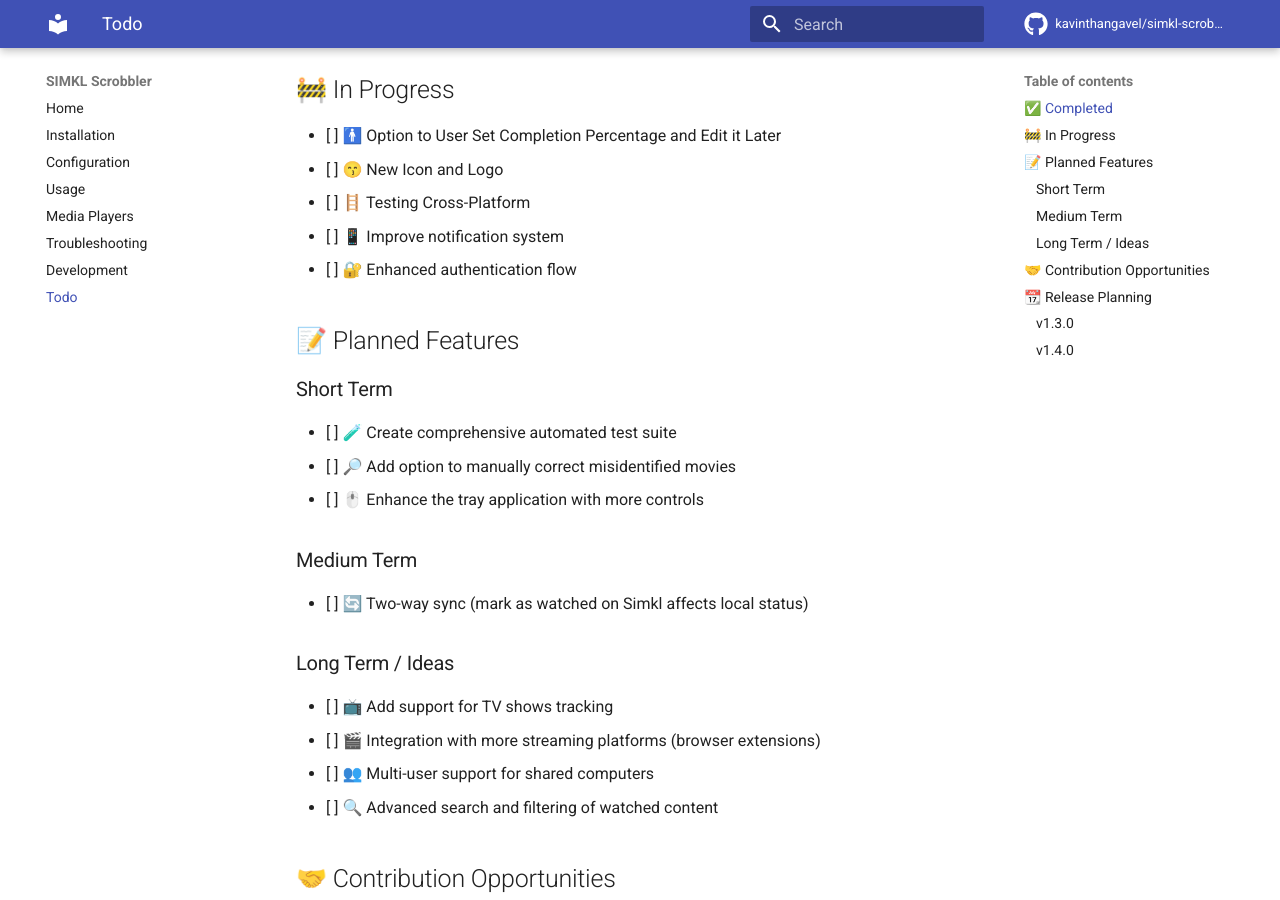
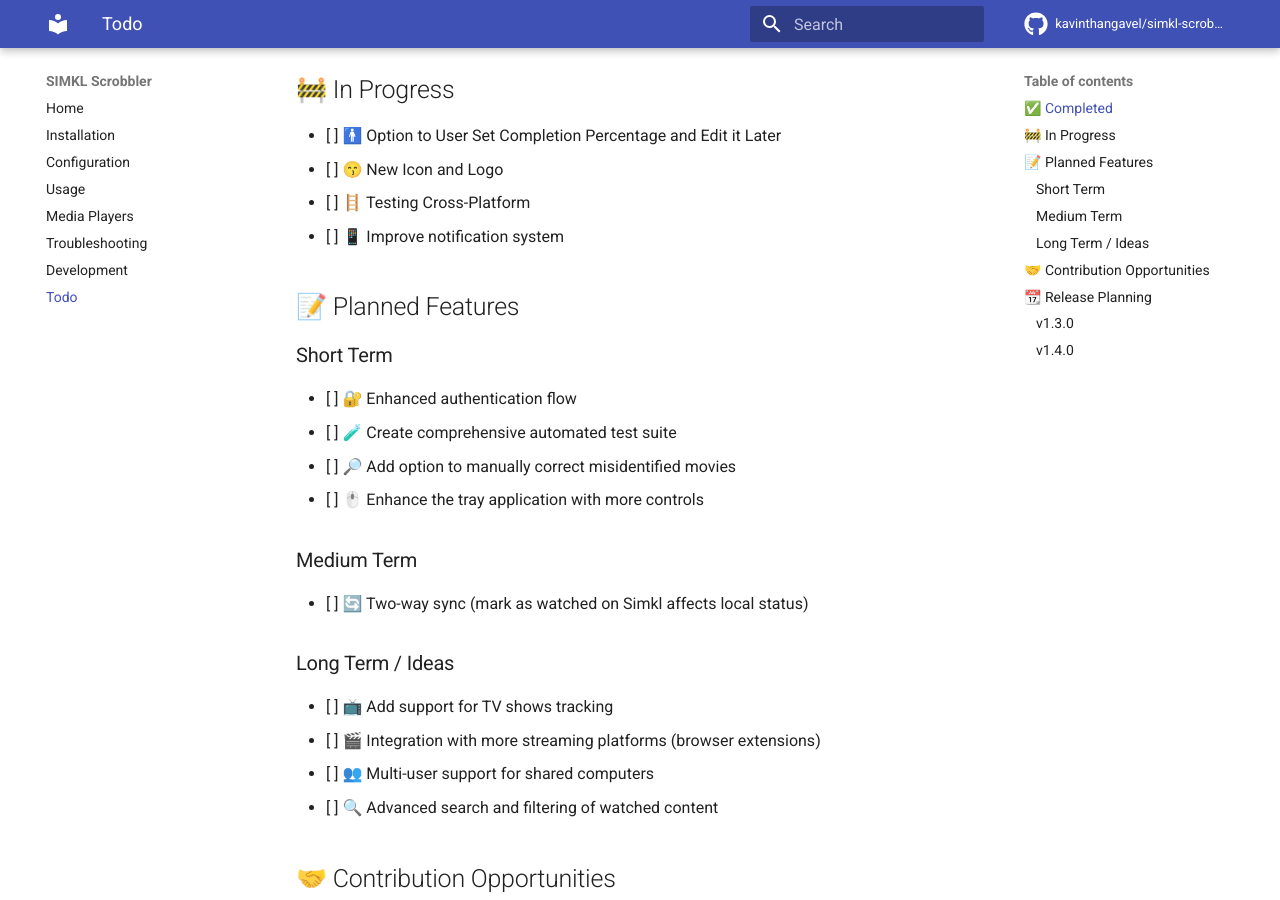
Before and after one commit to ByteTrix/Media-Player-Scrobbler-for-Simkl, an MkDocs documentation site: the page built from docs/todo.md, in a window 1280 px wide and 900 px high, scrolled down 525 px. Built offline with MkDocs 1.6.1 and Material for MkDocs 9.7.7, drawn with Linux system fonts in a browser that asks for light colours; comment, search, counter and statistics services are not loaded.

```diff
--- a/docs/todo.md
+++ b/docs/todo.md
@@ -19,12 +19,13 @@ This document tracks both completed features and planned improvements for Simkl
 - [ ] 😙 New Icon and Logo
 - [ ] 🪜 Testing Cross-Platform
 - [ ] 📱 Improve notification system
-- [ ] 🔐 Enhanced authentication flow
+
 
 ## 📝 Planned Features
 
 ### Short Term
 
+- [ ] 🔐 Enhanced authentication flow
 - [ ] 🧪 Create comprehensive automated test suite
 - [ ] 🔎 Add option to manually correct misidentified movies
 - [ ] 🖱️ Enhance the tray application with more controls
```
